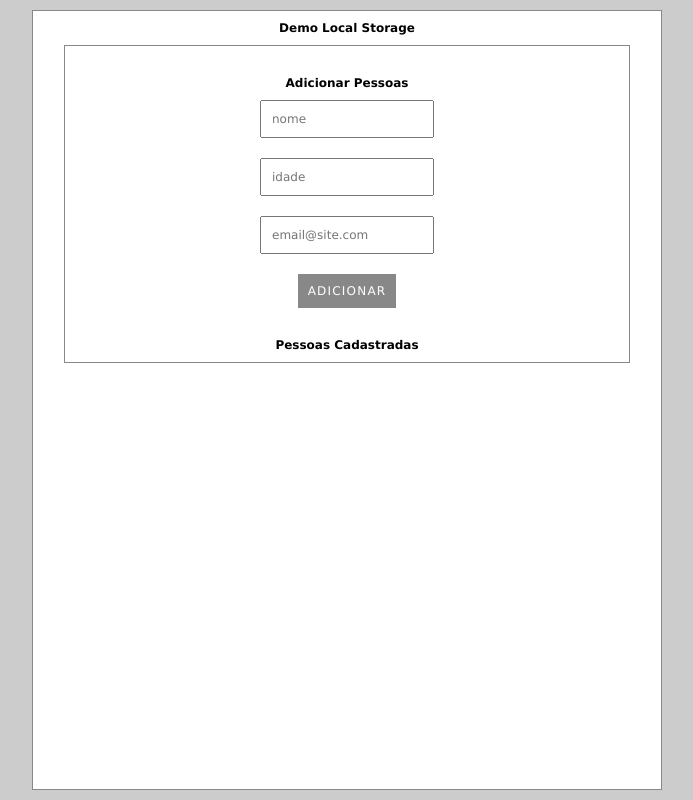
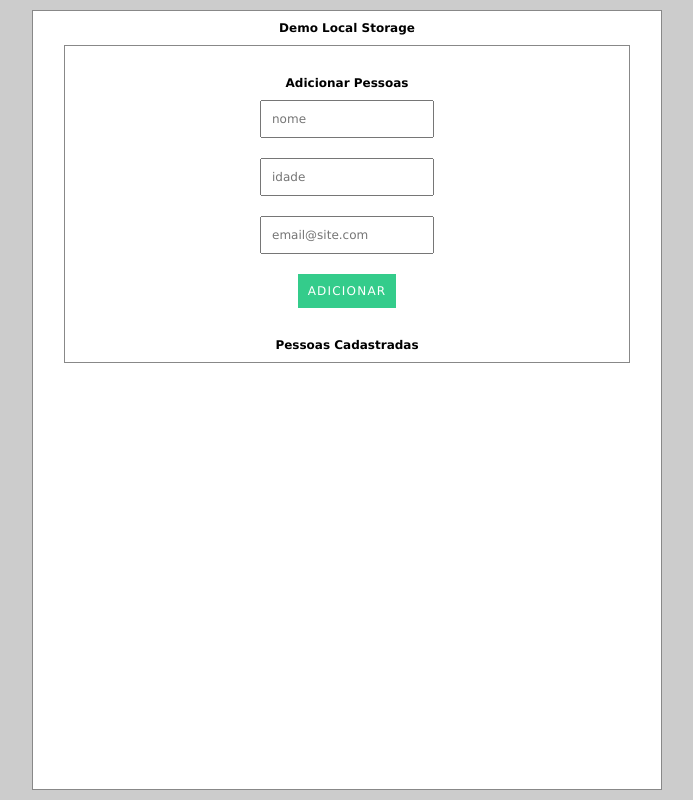
Before and after one commit to jlima32/ex-local-storage-forms, a plain HTML site: page index.html in a window 1280 px wide. Shown: the whole page, without its empty margins (293-986 px from the left). Drawn offline with Linux system fonts and the light colour scheme.

Commit message:
style: formulários

```diff
--- a/style.css
+++ b/style.css
@@ -47,6 +47,8 @@ h1, h4, h5{
     width: 100%;
 }
 
+
+
 .btnSubmit{
     background-color: #888;
     color: #fff;
@@ -58,6 +60,19 @@ h1, h4, h5{
 
 .btnSubmit:hover{
     background-color: #666;
+}
+
+input[type="submit"],
+button[type="submit"] {
+    background-color: #34cc8b;
+}
+input[type="submit"]:hover,
+button[type="submit"]:hover {
+    background-color: #28bb7b;
+}
+input[type="submit"]:active,
+button[type="submit"]:active {
+    box-shadow: inset 1px 1px 2px #888;
 }
 
 .btnExcluir{
```
